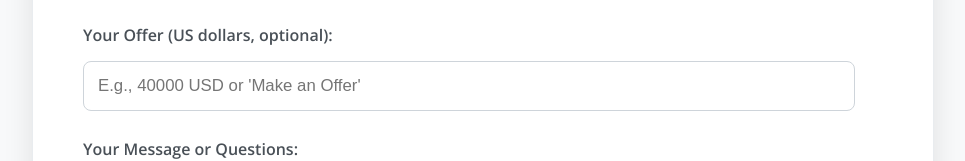
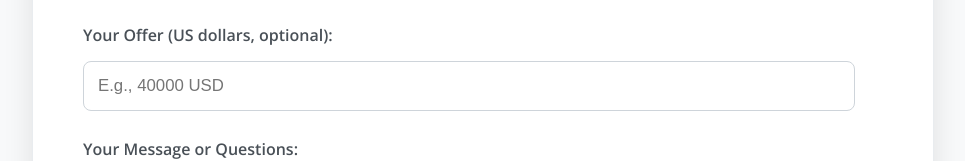
Before and after one commit to jacksav/travel.fm, a plain HTML site: page index.html in a window 1280 px wide. Shown: the part 1983-2144 px from the top of the page, without its empty margins (157-1122 px from the left). Drawn offline with nearby package versions, Linux system fonts and the light colour scheme.

Commit message:
Add files via upload

```diff
--- a/index.html
+++ b/index.html
@@ -233,7 +233,7 @@
             <input type="text" id="domain_of_interest" name="domain_of_interest" value="travel.fm" readonly>
 
             <label for="price_offer">Your Offer (US dollars, optional):</label>
-            <input type="text" id="price_offer" name="price_offer" placeholder="E.g., 40000 USD or 'Make an Offer'">
+            <input type="text" id="price_offer" name="price_offer" placeholder="E.g., 40000 USD">
 
             <label for="message">Your Message or Questions:</label>
             <textarea id="message" name="message" rows="6" placeholder="Write your message or specific inquiries here..." required></textarea>
```
